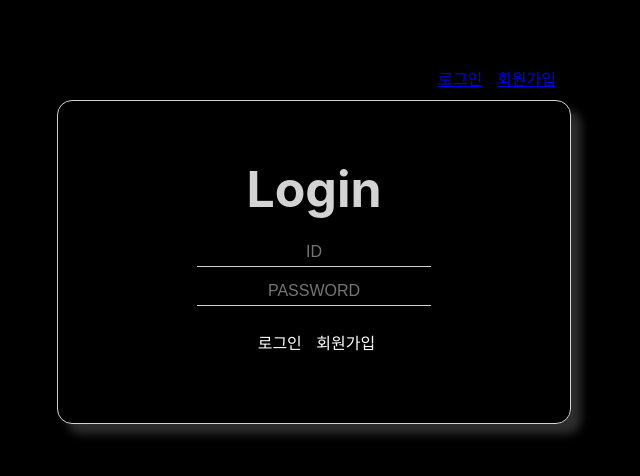
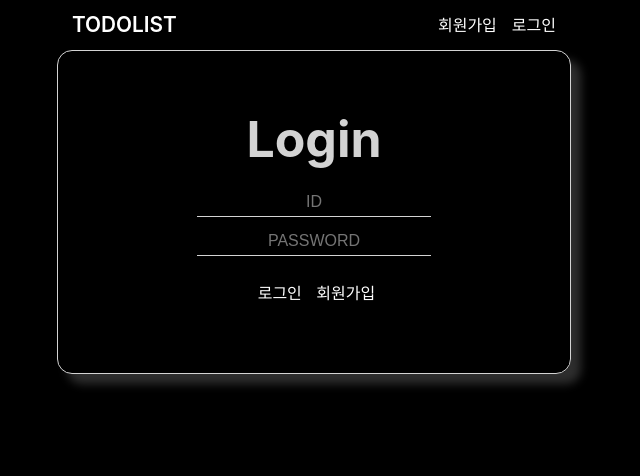
Before and after one commit to daymoon-dev/todolist-by-using-react, a React (Create React App) app: page /login in a window 1280 px wide. Shown: the top 476 px of the page, without its empty margins (326-966 px from the left). Built offline with nearby package versions, Linux system fonts and the light colour scheme.

Commit message:
Edit Style of Navigation Bar

```diff
--- a/src/components/Navigation.js
+++ b/src/components/Navigation.js
@@ -1,47 +1,48 @@
-import { NavLink, Outlet } from "react-router-dom";
+import { NavLink } from "react-router-dom";
 import styled from "styled-components";
+import routes from "../db/routes.json";
 
 const Nav = styled.div`
   height: 50px;
-  width: 100%;
-  display: flex;
-  flex-direction: row-reverse;
+  line-height: 50px;
 
   ul {
     list-style: none;
-    display: flex;
-    flex-direction: row;
+    padding: 0 15px;
+    margin: 0;
   }
 
   li {
-    margin: 0 15px 5px 0px;
+    float: right;
+    margin-left: 15px;
   }
 `;
 
-const routes = [
-  {
-    id: 1,
-    path: "login",
-    value: "로그인",
-  },
-  {
-    id: 2,
-    path: "register",
-    value: "회원가입",
-  },
-];
+const StyledLinked = styled(NavLink)`
+  text-decoration: none;
+  color: white;
+
+  &:hover {
+    color: lightgray;
+  }
+`;
+
+const Home = styled(StyledLinked)`
+  font-size: 1.3em;
+  font-weight: 600;
+`;
 
 export function Navigation() {
   return (
     <Nav>
       <ul>
+        <Home to="/">TODOLIST</Home>
         {routes.map((routes) => (
           <li key={routes.id}>
-            <NavLink to={routes.path}>{routes.value}</NavLink>
+            <StyledLinked to={routes.path}>{routes.value}</StyledLinked>
           </li>
         ))}
       </ul>
-      <Outlet />
     </Nav>
   );
 }
--- a/src/components/TodoItems.js
+++ b/src/components/TodoItems.js
@@ -48,16 +48,14 @@ export function TodoItems({ todoItems, setTodoItems, isDoneValue }) {
 
   const todoItemBlock = (item) => {
     return (
-      <TodoItemBlock key={item.id}>
+      <TodoItemBlock className={`todoItem`} key={item.id}>
         <input
           type="checkbox"
           checked={item.isDone}
           onClick={() => isDoneHandler(item)}
           onChange={onChange}
         />
-        <TodoItem className={item.isDone ? "item complete" : "item"}>
-          {item.todo}
-        </TodoItem>
+        <TodoItem className={item.isDone && "complete"}>{item.todo}</TodoItem>
         <Button buttonText="&times;" onClick={() => deleteTodo(item.id)} />
       </TodoItemBlock>
     );
--- /dev/null
+++ b/src/db/routes.json
@@ -0,0 +1,12 @@
+[
+  {
+    "id": 1,
+    "path": "login",
+    "value": "로그인"
+  },
+  {
+    "id": 2,
+    "path": "register",
+    "value": "회원가입"
+  }
+]
--- a/src/index.css
+++ b/src/index.css
@@ -2,7 +2,7 @@ body {
   display: flex;
   justify-content: center;
 
-  margin: 50px auto;
+  margin: 0 auto;
 
   background: black;
   color: lightgrey;
--- a/src/pages/Login.js
+++ b/src/pages/Login.js
@@ -3,12 +3,13 @@ import { TodoTemplate } from "../components/TodoTemplate";
 import { MainTitle } from "../components/Titles";
 import { DefaultInput } from "../components/Inputs";
 import { Button } from "../components/Button";
+import { Link } from "react-router-dom";
 
 const PasswordInput = styled(DefaultInput)`
   margin: 10px 0 20px 0;
 `;
 
-const BtnBlock = styled.div`
+const ButtonContainer = styled.div`
   display: flex;
   flex-direction: row;
 `;
@@ -21,10 +22,12 @@ export function Login() {
       <MainTitle title="Login" />
       <DefaultInput autoFocus={true} placeholder="ID" />
       <PasswordInput type="password" placeholder="PASSWORD" />
-      <BtnBlock>
+      <ButtonContainer>
         <Button buttonText="로그인" onClick={excuteLogin} />
-        <Button buttonText="회원가입" />
-      </BtnBlock>
+        <Link to="/register">
+          <Button buttonText="회원가입" />
+        </Link>
+      </ButtonContainer>
     </TodoTemplate>
   );
 }
```
Also changed, not shown: src/db/todoItems.json (+0 -20 lines), 1 other file (tests, documents, lock files or other folders).
